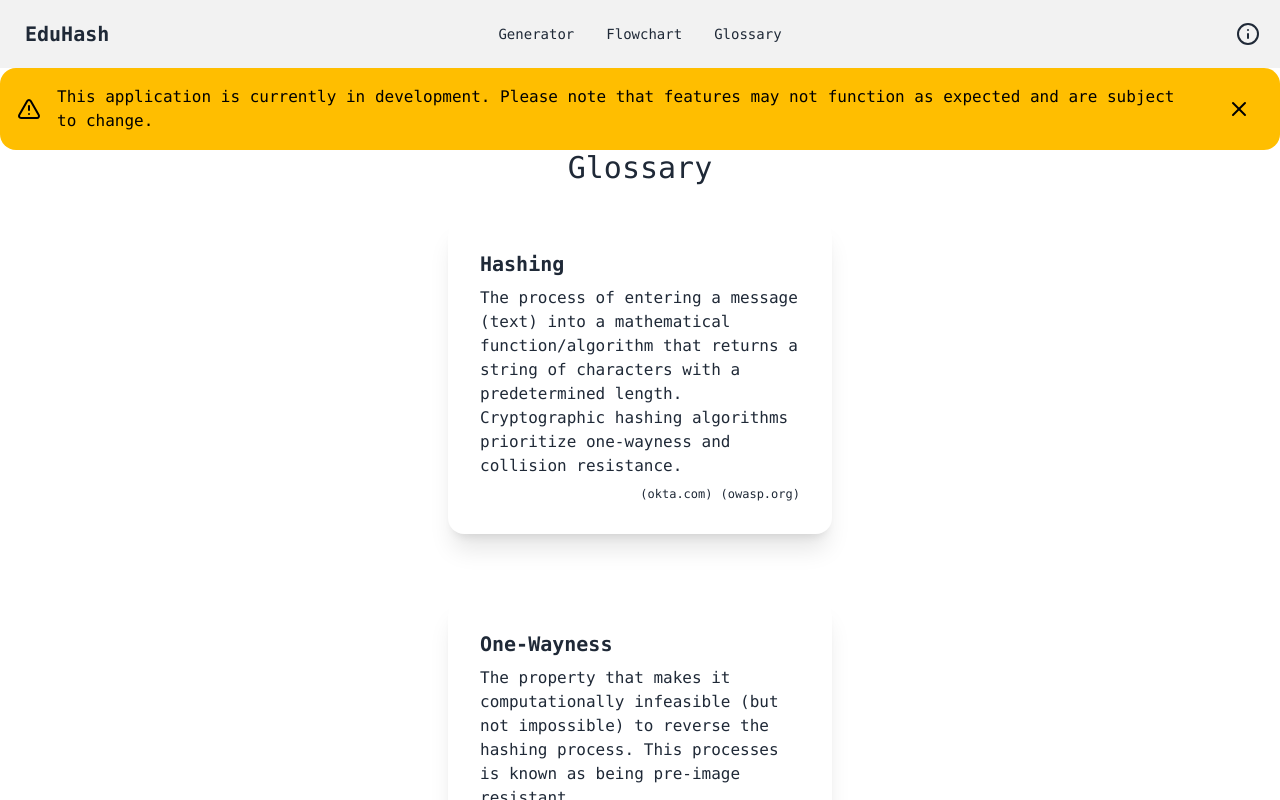
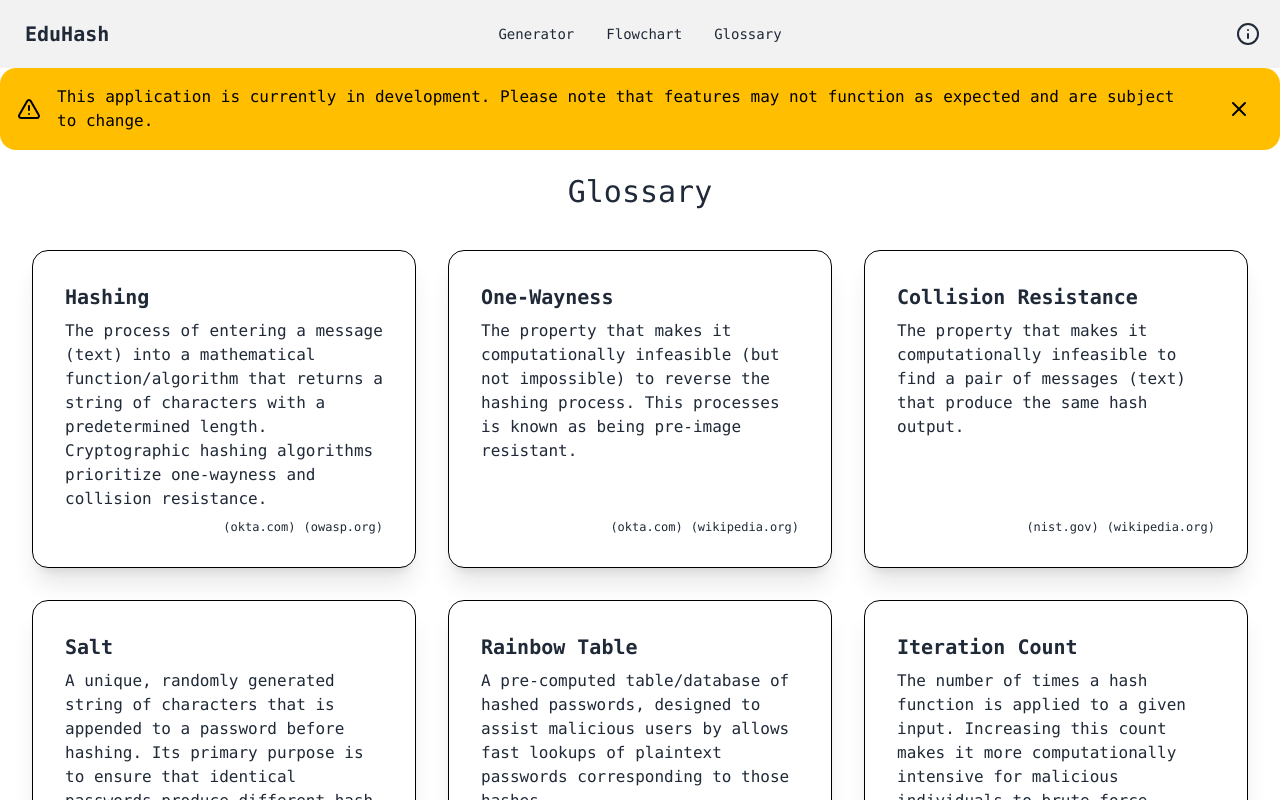
Before and after one commit to vanfossen/eduhash, a Vue app: page /eduhash/glossary in a window 1280 px wide. Shown: the top 800 px of the page. Built offline with nearby package versions, Linux system fonts and the light colour scheme; the HTML template or start-up script is replaced by a standard one.

Commit message:
update glossary style

```diff
--- a/src/pages/Glossary.vue
+++ b/src/pages/Glossary.vue
@@ -9,13 +9,14 @@ const glossary = ref(glossaryData);
 </script>
 
 <template>
-  <div class="flex grow flex-col items-center justify-center">
-    <h1 class="text-3xl">Glossary</h1>
+  <div class="grow">
+    <h1 class="m-6 text-center text-3xl">Glossary</h1>
 
+    <div class="flex flex-wrap justify-center">
       <div
         v-for="entry in glossary"
         :key="entry.word"
-      class="card m-8 w-96 border-white bg-base-100 shadow-xl"
+        class="card m-4 w-96 border border-black bg-base-100 shadow-xl"
       >
         <div class="card-body">
           <h2 class="card-title">{{ entry.word }}</h2>
@@ -33,6 +34,7 @@ const glossary = ref(glossaryData);
         </div>
       </div>
     </div>
+  </div>
 </template>
 
 <style scoped></style>
```
Lines whose indentation alone changed are shown as unchanged.
